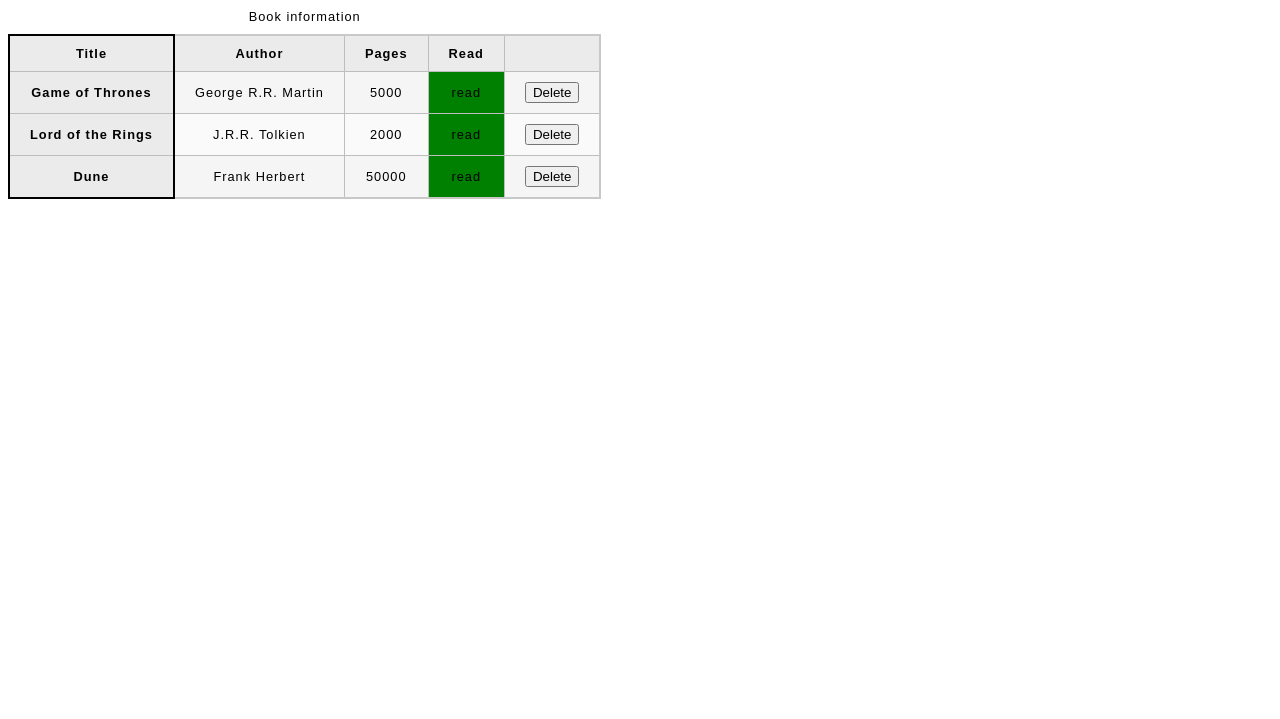
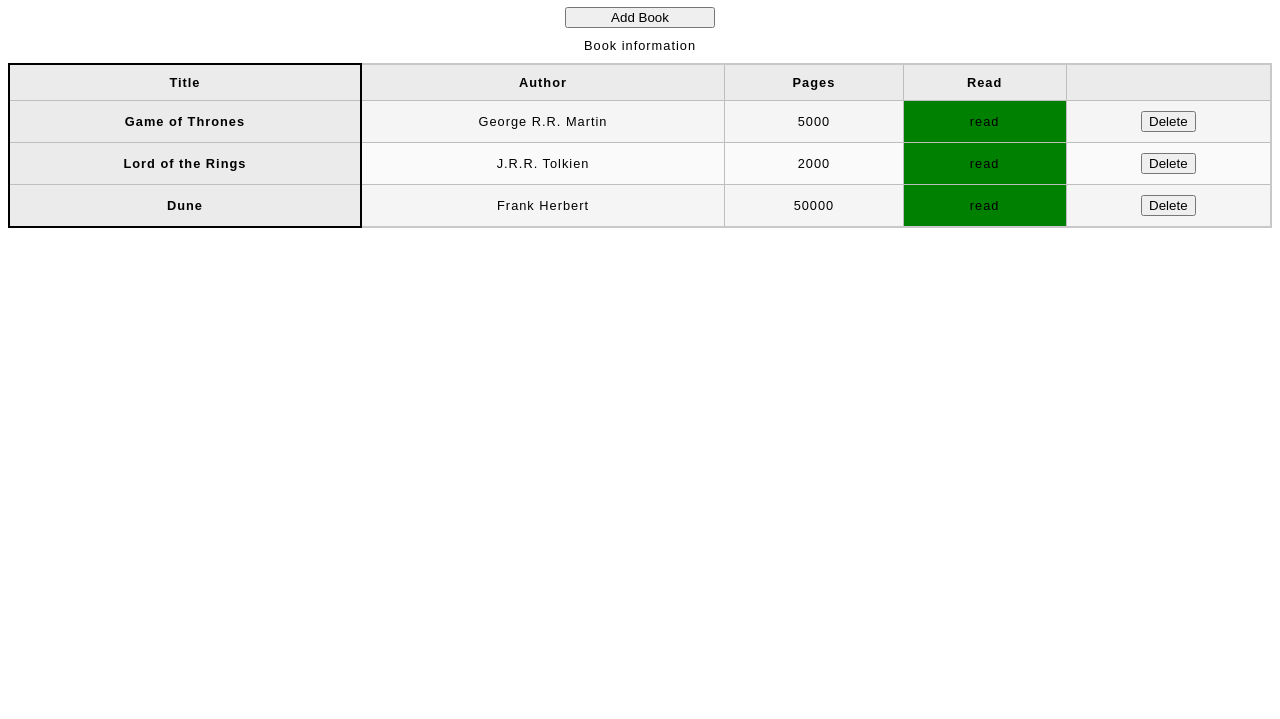
Before and after one commit to zancorin/library, a plain HTML site: page index.html in a window 1280 px wide. Shown: the part 81-800 px from the top of the page. Drawn offline with Linux system fonts and the light colour scheme.

Commit message:
Add 'addBook' button, center layout via flexbox

```diff
--- a/index.html
+++ b/index.html
@@ -10,6 +10,7 @@
 <body>
     <div class="mainContainer">
         <h1>Odin's Library</h1>
+        <div><button id="addBookBtn">Add Book</button></div>
         <table>
             <caption>Book information</caption>
             <colgroup>
--- a/styles.css
+++ b/styles.css
@@ -1,7 +1,7 @@
 html {
     font-family: sans-serif;
   }
-
+  /*TABLE STYLING*/
   table {
     border-collapse: collapse;
     border: 2px solid rgb(200,200,200);
@@ -33,3 +33,18 @@ html {
   caption {
     padding: 10px;
   }
+
+  /*------------*/
+
+  /*Main layout*/
+
+  .mainContainer {
+    display:flex;
+    flex-direction: column;
+    justify-content: center;
+    text-align: center;
+  }
+
+  #addBookBtn {
+    width:150px;
+  }
```
